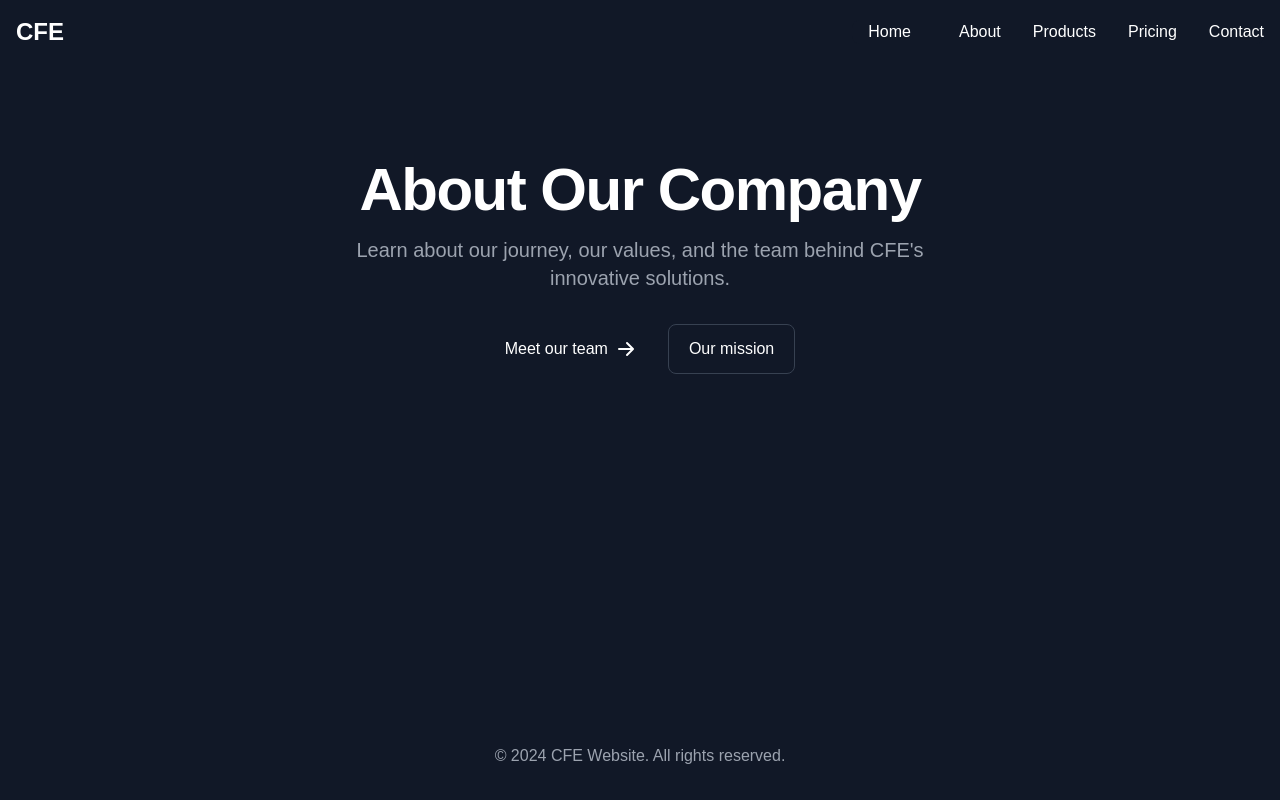
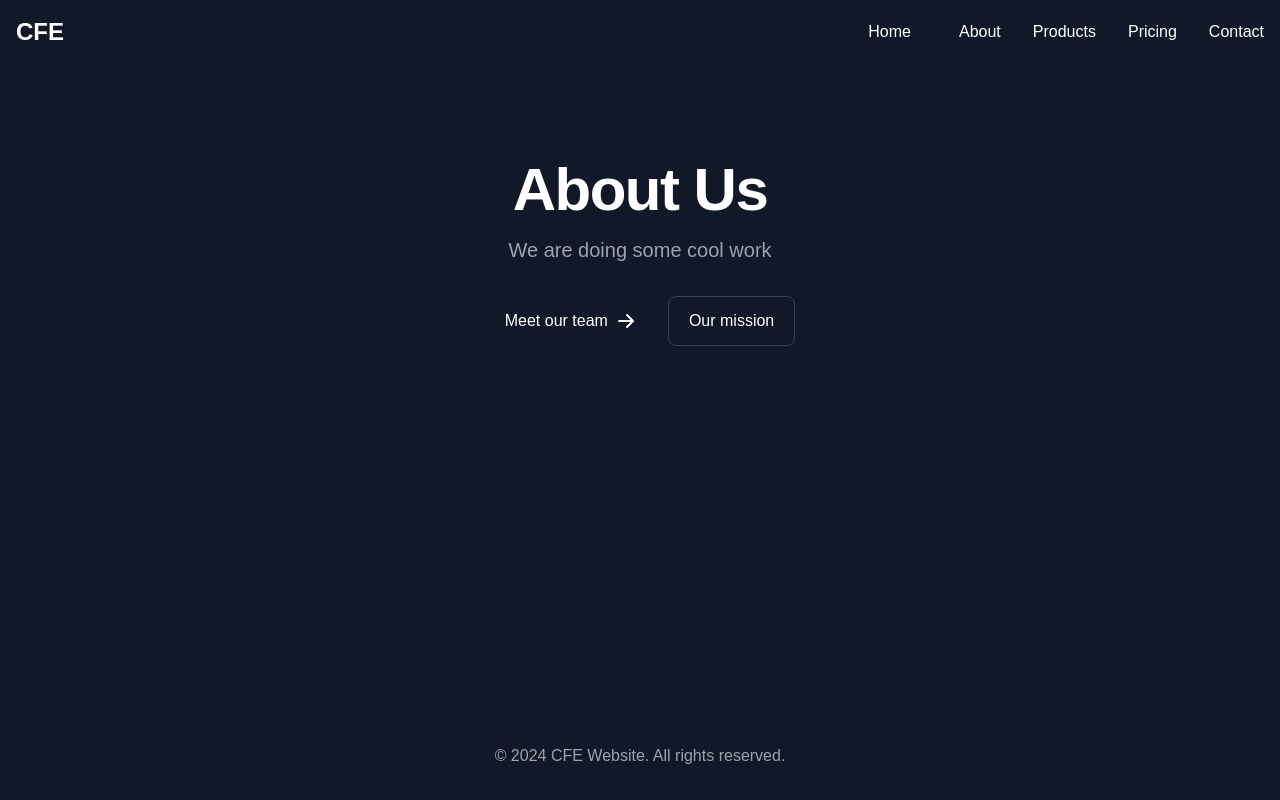
Before and after one commit to sakis5668/Cursor-Hello-World, a plain HTML site: page about.html in a window 1280 px wide. Drawn offline with nearby package versions, Linux system fonts and the light colour scheme.

Commit message:
Update 'About' section: Changed title to 'About Us' and revised description to highlight our innovative work.

```diff
--- a/about.html
+++ b/about.html
@@ -46,8 +46,8 @@
     <main>
         <section class="bg-white dark:bg-gray-900">
             <div class="py-8 px-4 mx-auto max-w-screen-xl text-center lg:py-16 lg:px-12">
-                <h1 class="mb-4 text-4xl font-extrabold tracking-tight leading-none text-gray-900 md:text-5xl lg:text-6xl dark:text-white">About Our Company</h1>
-                <p class="mb-8 text-lg font-normal text-gray-500 lg:text-xl sm:px-16 xl:px-48 dark:text-gray-400">Learn about our journey, our values, and the team behind CFE's innovative solutions.</p>
+                <h1 class="mb-4 text-4xl font-extrabold tracking-tight leading-none text-gray-900 md:text-5xl lg:text-6xl dark:text-white">About Us</h1>
+                <p class="mb-8 text-lg font-normal text-gray-500 lg:text-xl sm:px-16 xl:px-48 dark:text-gray-400">We are doing some cool work</p>
                 <div class="flex flex-col mb-8 lg:mb-16 space-y-4 sm:flex-row sm:justify-center sm:space-y-0 sm:space-x-4">
                     <a href="#team" class="inline-flex justify-center items-center py-3 px-5 text-base font-medium text-center text-white rounded-lg bg-primary-700 hover:bg-primary-800 focus:ring-4 focus:ring-primary-300 dark:focus:ring-primary-900">
                         Meet our team
```
